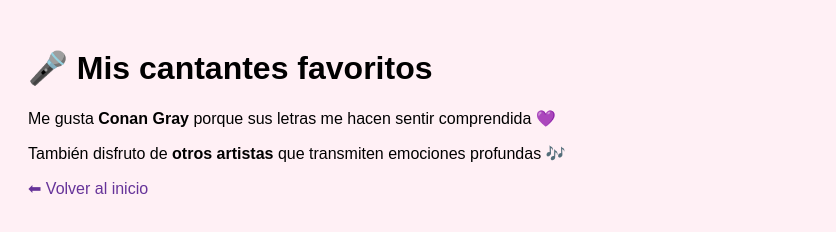
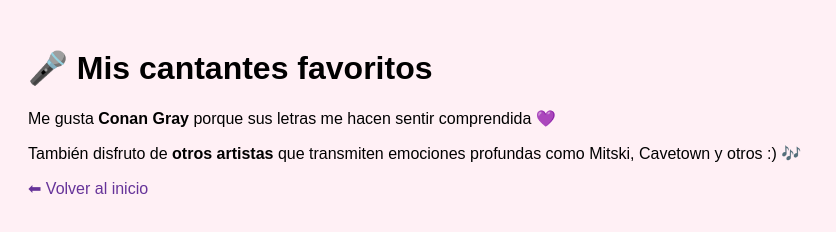
Before and after one commit to IviGC/Mi-espacio, a plain HTML site: page artistas.html in a window 1280 px wide. Shown: the whole page, without its empty margins (0-836 px from the left). Drawn offline with Linux system fonts and the light colour scheme.

Commit message:
Add files via upload

```diff
--- a/artistas.html
+++ b/artistas.html
@@ -11,7 +11,7 @@
 <body>
   <h1>🎤 Mis cantantes favoritos</h1>
   <p>Me gusta <b>Conan Gray</b> porque sus letras me hacen sentir comprendida 💜</p>
-  <p>También disfruto de <b>otros artistas</b> que transmiten emociones profundas 🎶</p>
+  <p>También disfruto de <b>otros artistas</b> que transmiten emociones profundas como Mitski, Cavetown y otros :) 🎶</p>
 
   <p><a href="index.html">⬅ Volver al inicio</a></p>
 </body>
```
